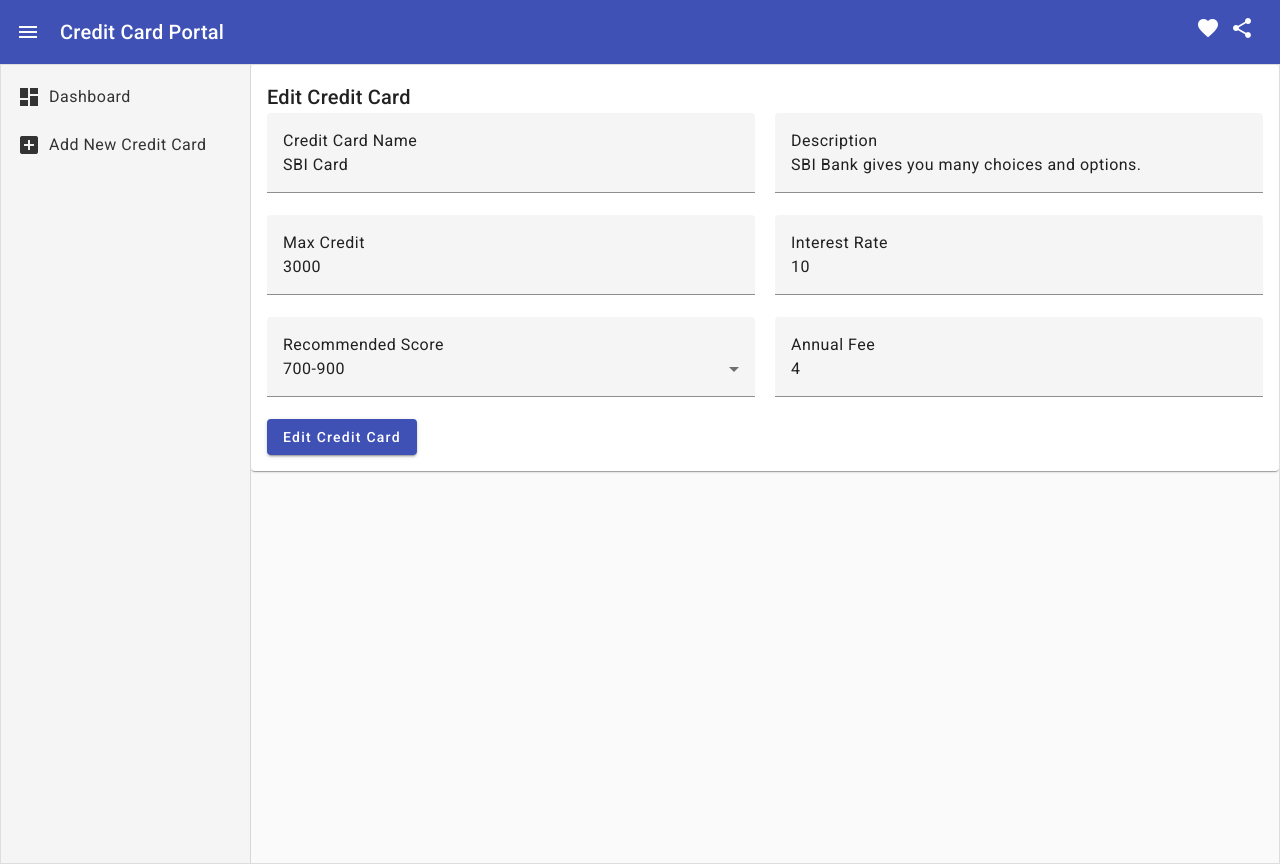
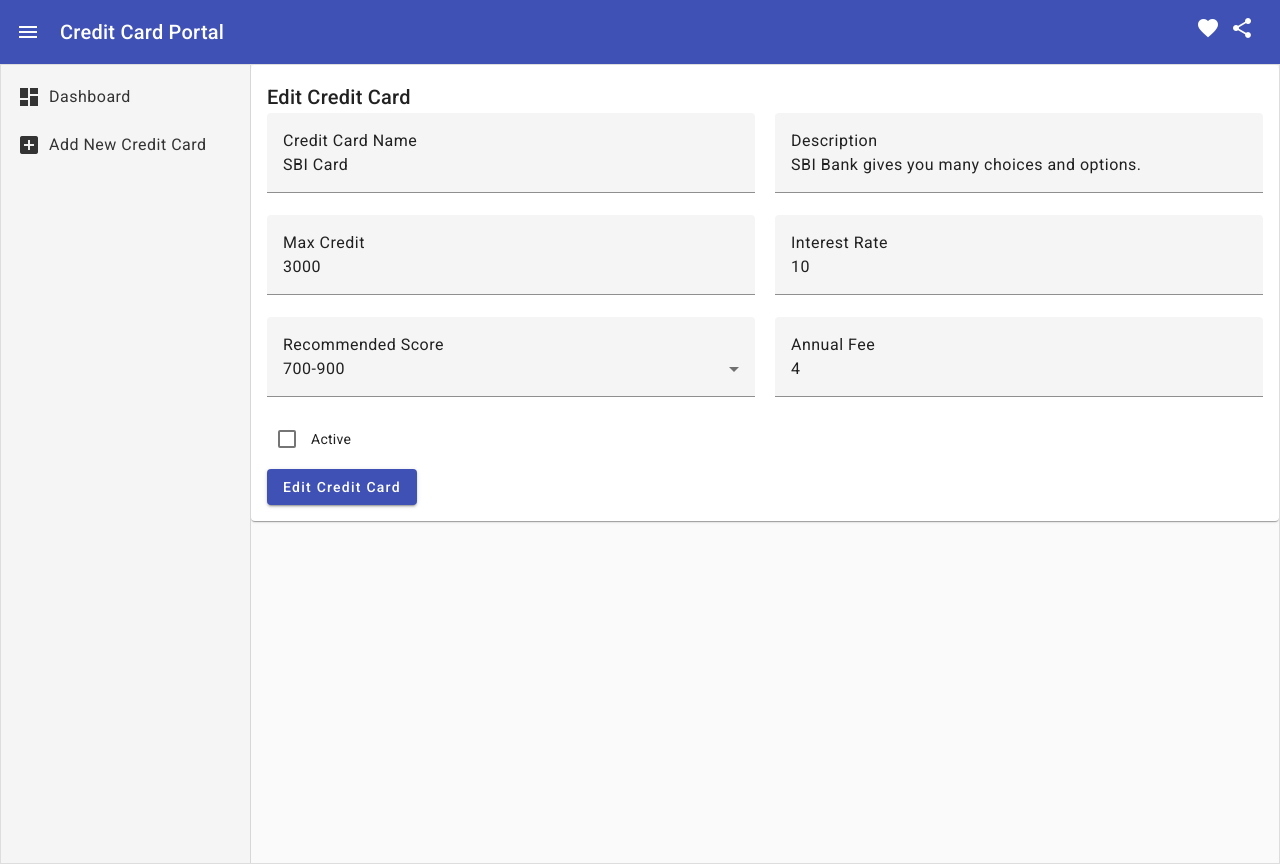
Before and after one commit to ashutosh2708/CreditCard-Admin-Portal, an Angular app: page /creditcards/edit/1 in a window 1280 px wide. Built offline with nearby package versions, Linux system fonts and the light colour scheme; data requests are answered from the project's data file.

Commit message:
Checkbox functinality added

```diff
--- a/src/app/creditcards/edit/edit.component.html
+++ b/src/app/creditcards/edit/edit.component.html
@@ -91,6 +91,11 @@
           />
         </mat-form-field>
       </div>
+      <div class="form-group">
+        <mat-checkbox formControlName="active"
+          >Active</mat-checkbox
+        >
+      </div>
 
       <button
         mat-raised-button
```
